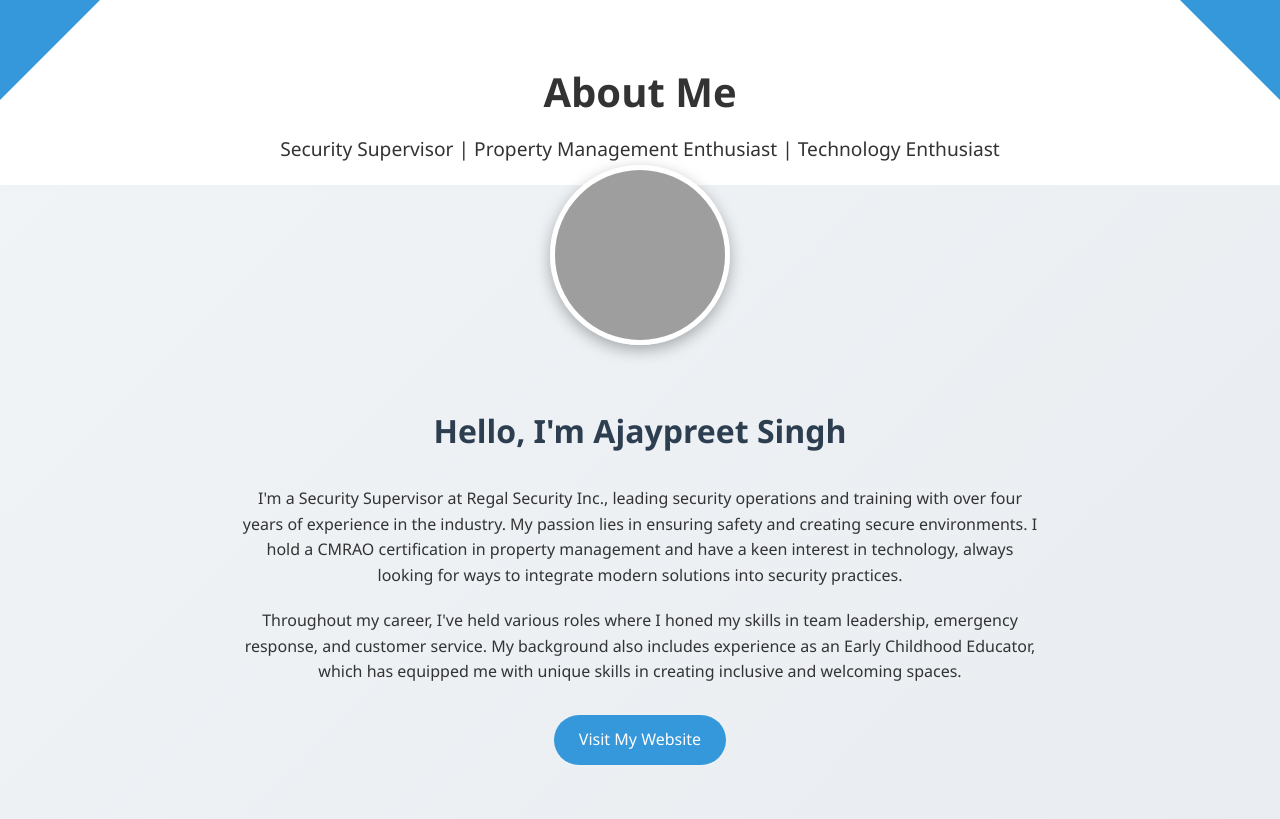
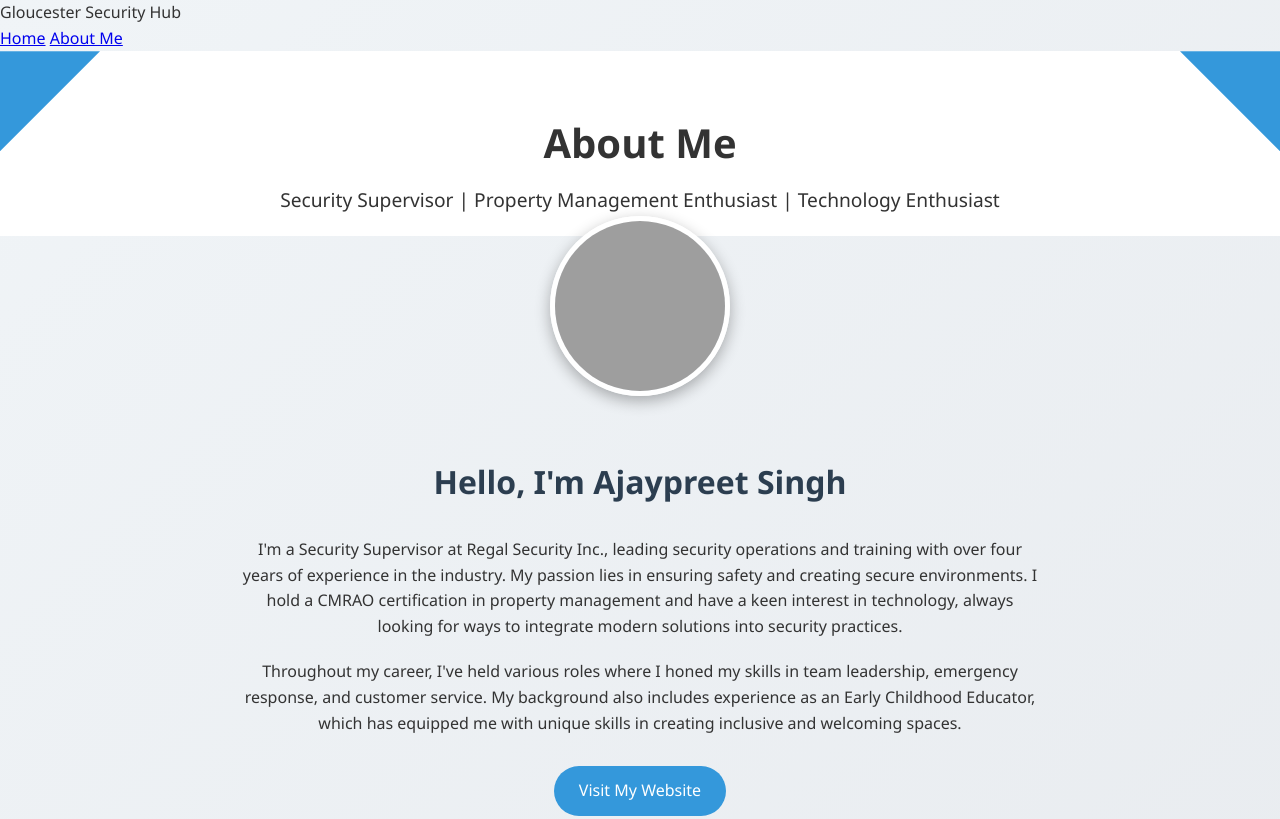
Before and after one commit to ajay3455/gloucester_tools, a plain HTML site: page aboutme.html in a window 1280 px wide. Shown: the top 819 px of the page. Drawn offline with Linux system fonts and the light colour scheme; grey boxes are pictures that could not be loaded.

Commit message:
Update aboutme.html

```diff
--- a/aboutme.html
+++ b/aboutme.html
@@ -270,6 +270,14 @@
     </style>
 </head>
 <body>
+ <!-- Navigation Bar -->
+    <nav>
+        <div class="nav-logo">Gloucester Security Hub</div>
+        <div class="nav-links">
+            <a href="index.html">Home</a>
+            <a href="aboutme.html">About Me</a>
+        </div>
+    </nav>
     <!-- Header Section -->
     <header>
         <h1>About Me</h1>
```
